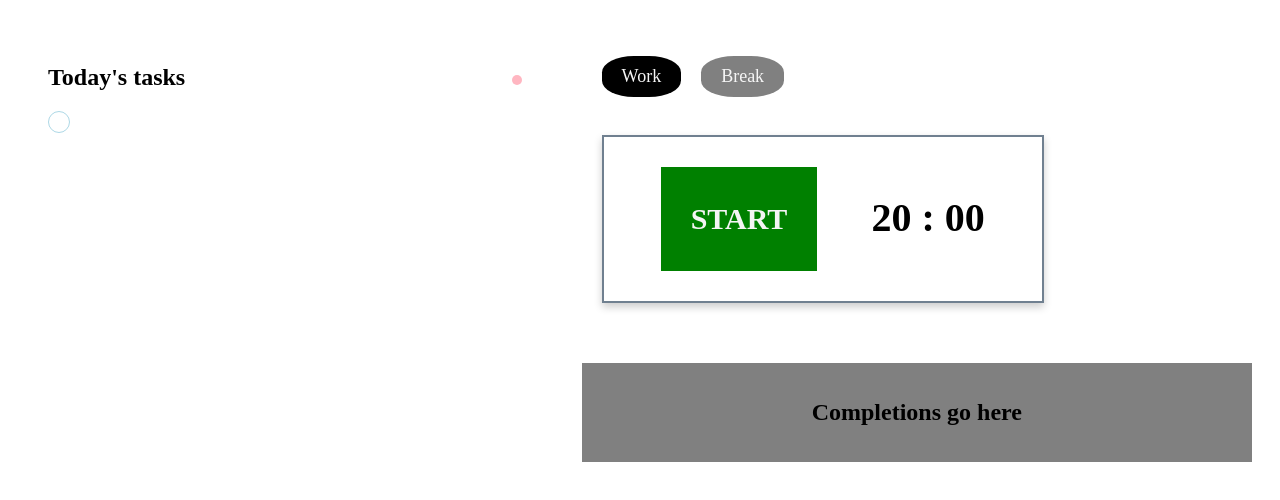
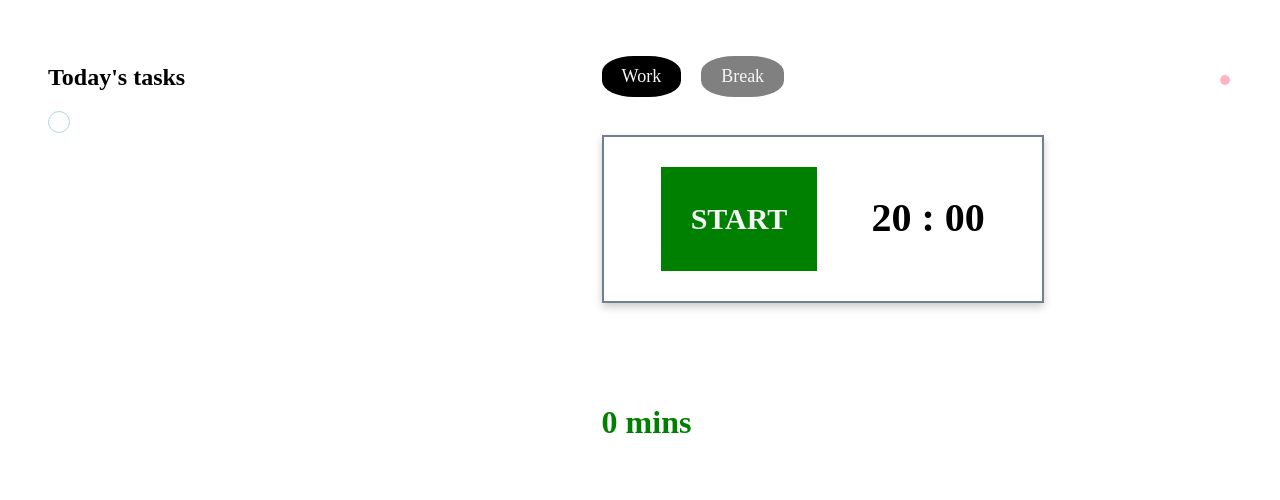
Before and after one commit to mgram/project-productivity, a Nuxt app: page / in a window 1280 px wide. Shown: the top 500 px of the page. Built offline with nearby package versions, Linux system fonts and the light colour scheme.

Commit message:
Finished v1 of the app

```diff
--- a/components/Timer.vue
+++ b/components/Timer.vue
@@ -43,6 +43,20 @@ export default {
           this.timerState = "start";
           this.timer = this.count;
           this.shouldContinue = false;
+          let current = new Date();
+          let hours = current.getHours().toLocaleString("en-US", {
+            minimumIntegerDigits: 2,
+            useGrouping: false,
+          });
+          let minutes = current.getMinutes().toLocaleString("en-US", {
+            minimumIntegerDigits: 2,
+            useGrouping: false,
+          });
+          let valueToEmit = {
+            time: 1200,
+            endTime: hours + ":" + minutes,
+          };
+          this.$emit("onCompletion", valueToEmit);
         } else if (this.timer >= 0 && this.shouldContinue == true) {
           this.timeOutID = setTimeout(() => this.timer--, 1000);
         }
--- a/pages/index.vue
+++ b/pages/index.vue
@@ -13,22 +13,44 @@
         <p :class="breakClass" @click="setBreak">Break</p>
       </div>
       <div class="timer">
-        <Timer :count="getCount" :key="getCount" />
+        <Timer
+          :count="getCount"
+          :key="getCount"
+          @onCompletion="(value) => addCompletion(value)"
+        />
       </div>
       <div class="completions">
-        <h1>Completions go here</h1>
+        <h1 class="totalTime">
+          <span>{{ getTotalTime }} </span>
+        </h1>
+        <ul>
+          <li
+            v-for="completion in completedItems"
+            :key="completion.id"
+            class="completionItem"
+          >
+            Completed a work session at {{ completion.endTime }}
+          </li>
+        </ul>
       </div>
     </div>
   </div>
 </template>
 
 <script>
+import { v4 as uuidv4 } from "uuid";
 export default {
   name: "IndexPage",
   data() {
     return {
       mode: "work",
+      completedItems: [],
     };
+  },
+  mounted() {
+    if (localStorage.completions) {
+      this.completedItems = JSON.parse(localStorage.completions);
+    }
   },
   computed: {
     workClass() {
@@ -43,11 +65,16 @@ export default {
       if (this.mode == "work") return 1200;
       if (this.mode == "break") return 600;
     },
+    getTotalTime() {
+      return this.completedItems.length * 20 + " mins";
+    },
   },
   methods: {
     resetTodos() {
       if (localStorage) {
         localStorage.removeItem("todos");
+        localStorage.removeItem("completions");
+        this.completedItems = [];
         this.$refs.list.clearTodos();
       }
     },
@@ -56,6 +83,16 @@ export default {
     },
     setBreak() {
       this.mode = "break";
+    },
+    addCompletion(value) {
+      if (this.mode == "work") {
+        value.id = uuidv4();
+        this.completedItems.push(value);
+        if (localStorage) {
+          localStorage.removeItem("completions");
+          localStorage.completions = JSON.stringify(this.completedItems);
+        }
+      }
     },
   },
 };
@@ -85,11 +122,17 @@ export default {
   margin-top: 0px;
 }
 .completions {
-  background: grey;
   font-size: 12px;
   text-align: center;
   margin: 20px;
   padding: 20px;
+  display: flex;
+  flex-direction: column;
+}
+.completionItem {
+  text-align: left;
+  font-size: 20px;
+  line-height: 1.5;
 }
 .todos h1 {
   text-align: left;
@@ -108,7 +151,8 @@ export default {
   text-align: center;
   border-radius: 50%;
   align-self: center;
-  position: relative;
+  position: absolute;
+  right: 50px;
 }
 .reset:hover {
   background: red;
@@ -137,4 +181,11 @@ export default {
 .pill.active {
   background: black;
 }
+.totalTime {
+  text-align: left;
+  font-size: 32px;
+}
+span {
+  color: green;
+}
 </style>
```
